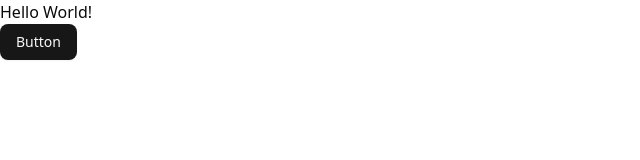
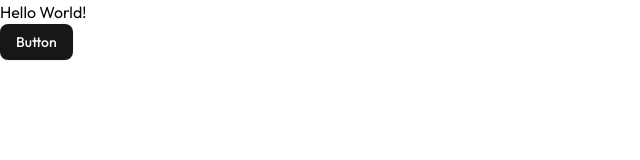
Before and after one commit to zhanybekovich/grocery-store, a Next.js app: page / in a window 1280 px wide. Shown: the top 160 px of the page, without its empty margins (0-640 px from the left). Built offline with nearby package versions, Linux system fonts and the light colour scheme.

Commit message:
change font-family

```diff
--- a/app/layout.js
+++ b/app/layout.js
@@ -1,15 +1,7 @@
-import { Geist, Geist_Mono } from "next/font/google";
+import { Outfit } from "next/font/google";
 import "./globals.css";
 
-const geistSans = Geist({
-  variable: "--font-geist-sans",
-  subsets: ["latin"],
-});
-
-const geistMono = Geist_Mono({
-  variable: "--font-geist-mono",
-  subsets: ["latin"],
-});
+const outfit = Outfit({ subsets: ["latin"] });
 
 export const metadata = {
   title: "Create Next App",
@@ -19,11 +11,7 @@
 export default function RootLayout({ children }) {
   return (
     <html lang="en">
-      <body
-        className={`${geistSans.variable} ${geistMono.variable} antialiased`}
-      >
-        {children}
-      </body>
+      <body className={outfit.className}>{children}</body>
     </html>
   );
 }
```
